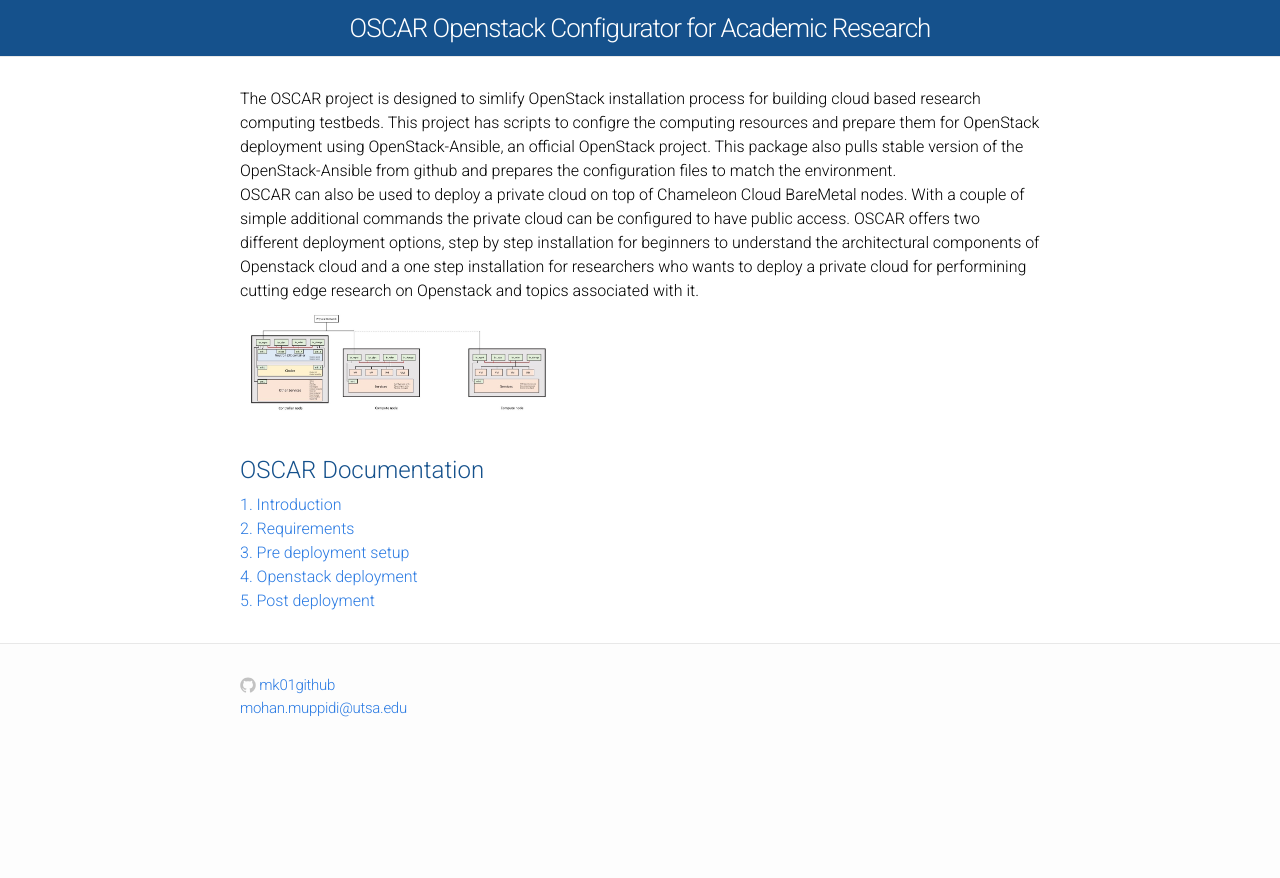
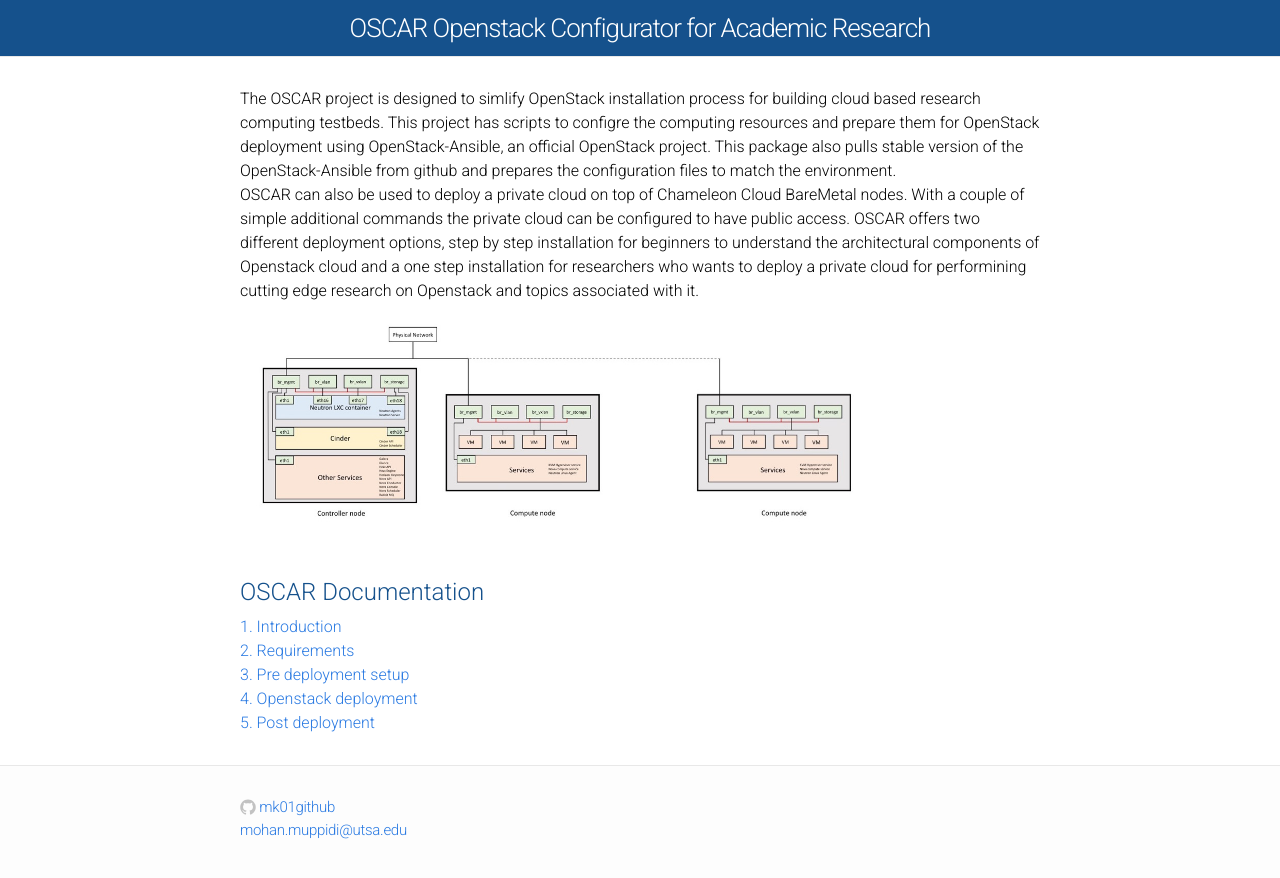
Before and after one commit to cloudandbigdatalab/OSCAR, a Jekyll site: the page built from index.html, in a window 1280 px wide. Shown: the top 878 px of the page. Built offline with Jekyll 4.4.1, drawn with Linux system fonts in a browser that asks for light colours; Markdown is read by kramdown in place of the engine named in the settings.

Commit message:
Update index.html

```diff
--- a/index.html
+++ b/index.html
@@ -13,7 +13,7 @@
 </div>
 
 <div>
-      <img src="https://github.com/cloudandbigdatalab/OSCAR/blob/gh-pages/assets/figures/Slide7.jpg?raw=True" width="40%">
+      <img src="https://github.com/cloudandbigdatalab/OSCAR/blob/gh-pages/assets/figures/Slide7.jpg?raw=True" width="80%">
 </div>
 
 <div class="module-header">
```
